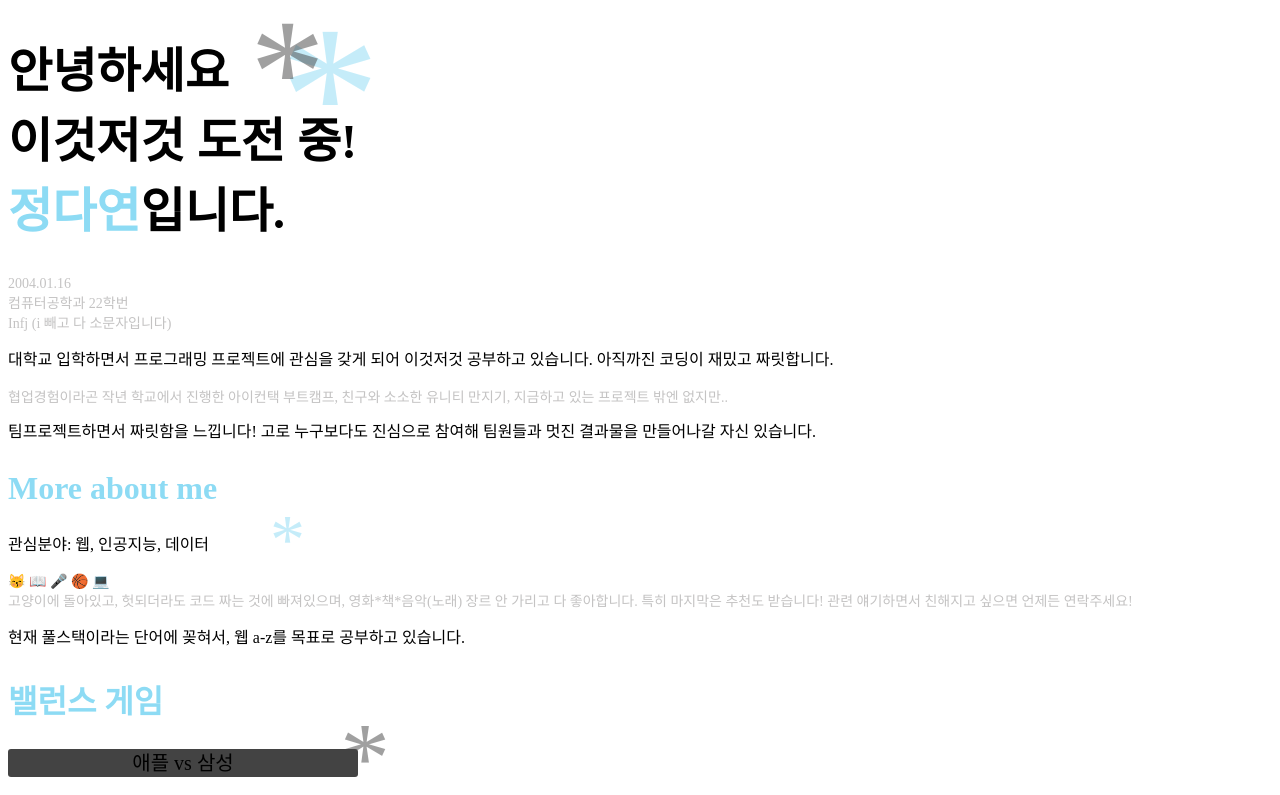
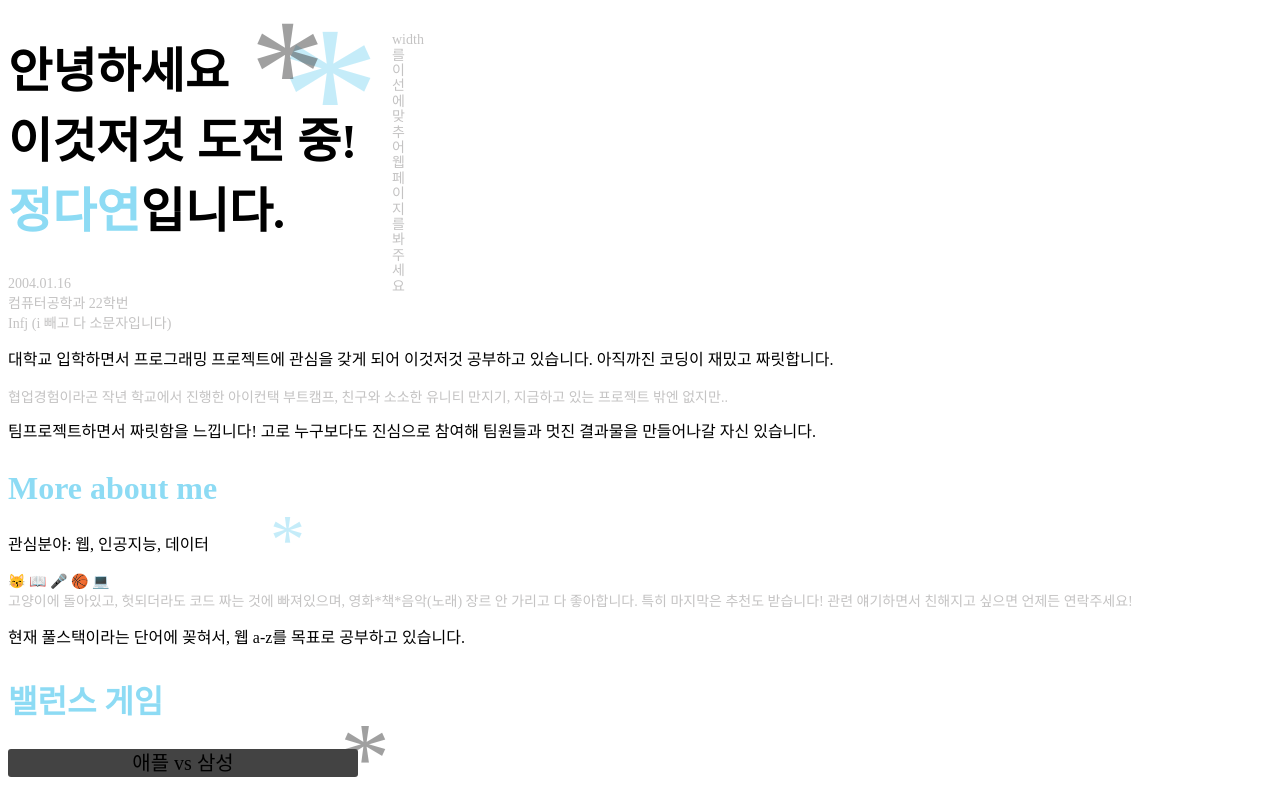
Before and after one commit to likelion11-kangwon/PikachuCodingWarmUp, a React (Create React App) app in the folder WarmUpProject/: page /JeongDayeon in a window 1280 px wide. Shown: the top 795 px of the page. Built offline with nearby package versions, Linux system fonts and the light colour scheme; the HTML template or start-up script is replaced by a standard one.

Commit message:
[Style] #5 - Add recomment width
width를 390으로 맞춰주지 않으면 깨져서 임시방편

```diff
--- a/WarmUpProject/src/JeongDayeon.js
+++ b/WarmUpProject/src/JeongDayeon.js
@@ -11,6 +11,7 @@ function JeongDayeon() {
 
   return (
     <div className='JeongDayeon'>
+        <div id='recommend_width' className='small_font'>width를 이 선에 맞추어 웹페이지를 봐주세요</div>
         <JustForStyle />
         <Profile />
         <AboutMe />
--- a/WarmUpProject/src/styles/jdy.css
+++ b/WarmUpProject/src/styles/jdy.css
@@ -27,6 +27,12 @@
     font-size:14px;
     color: var(--font-side-c);
     line-height: 110%;
+}
+.JeongDayeon #recommend_width{
+    position:absolute;
+    left:390px;
+    border-left: 2px solid var(--font-c);
+    width:14px;
 }
 
 /* 헤더 애니메이션 */
```
